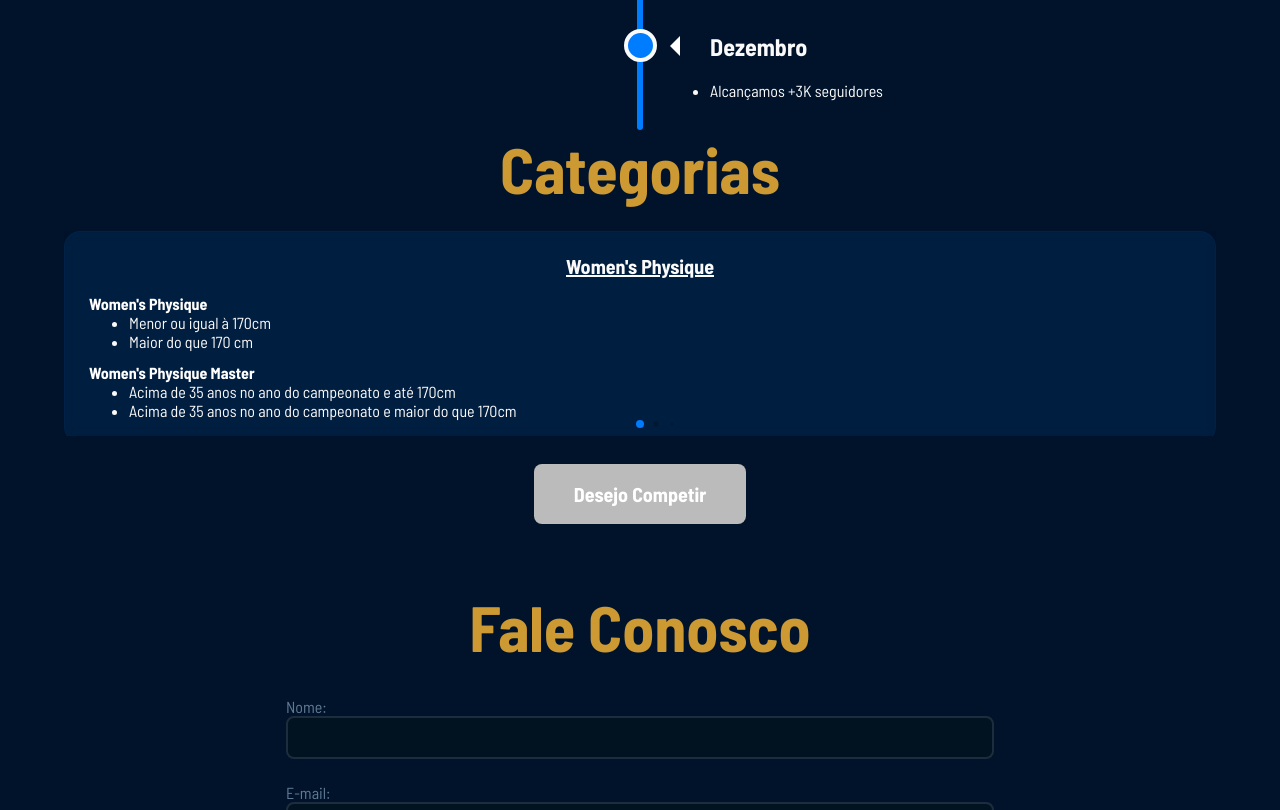
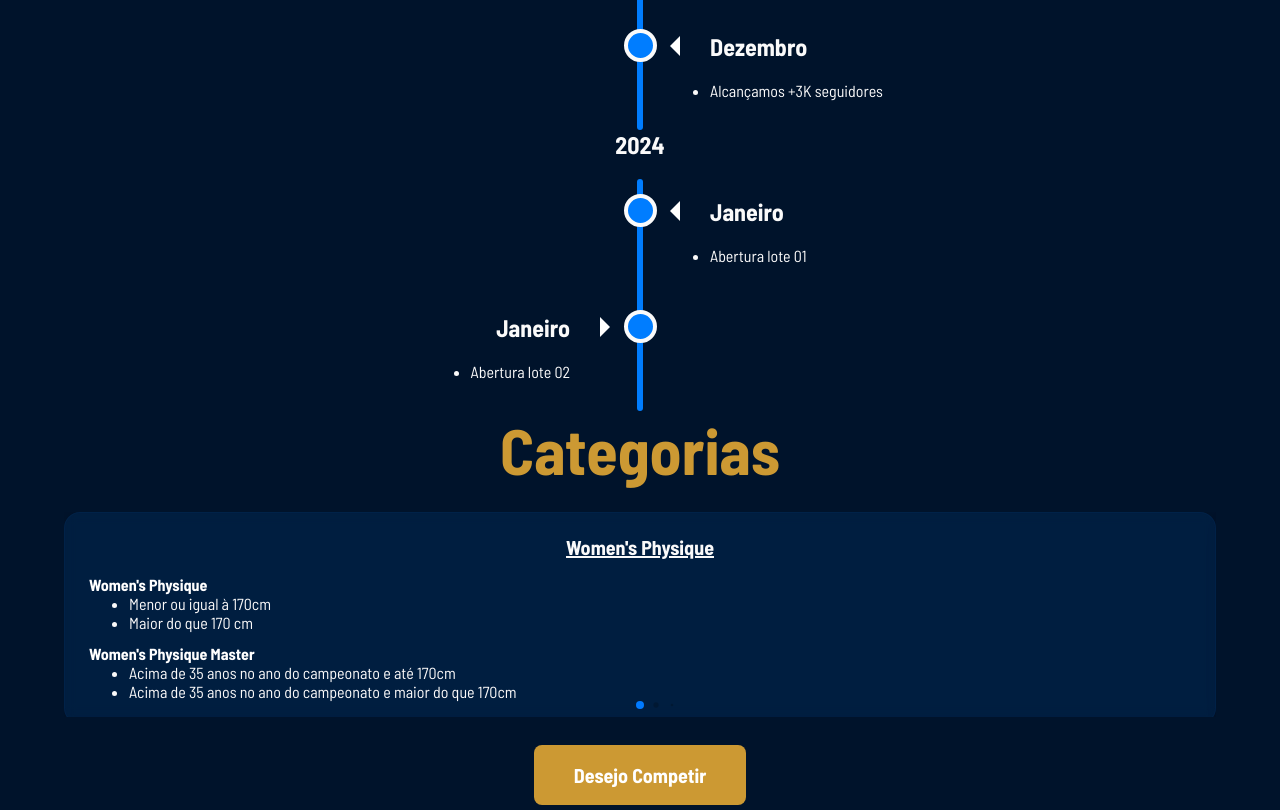
Before and after one commit to CarmoDev/Transmuscle, a React (Vite) app: page / in a window 1280 px wide. Shown: the part 1800-2610 px from the top of the page. Built offline with nearby package versions, Linux system fonts and the light colour scheme; what @mercadopago/sdk-react would draw is missing.

Commit message:
feat: :sparkles: Lote 2

```diff
--- a/src/Components/PaymentBrick/index.jsx
+++ b/src/Components/PaymentBrick/index.jsx
@@ -16,7 +16,6 @@ export default function Checkout({ amount, athleteForm, file }) {
 
   const customization = {
     paymentMethods: {
-      bankTransfer: "all",
       ticket: "all",
       creditCard: "all",
     },
--- a/src/Pages/Achivements/Components/Achieves.jsx
+++ b/src/Pages/Achivements/Components/Achieves.jsx
@@ -1,11 +1,15 @@
+/* eslint-disable react/prop-types */
 import "./styles.css";
 
-import achieves from "../utils/achieves";
+import achieves2023 from "../utils/achieves23";
+import achieves2024 from "../utils/achieves24";
 
-export default function Achieves() {
+export default function Achieves({ year }) {
   return (
     <div className="timeline">
-      {achieves.map((achieve, index) => (
+      {year === 2023 ? (
+        <>
+          {achieves2023.map((achieve, index) => (
             <div
               key={achieve.date}
               className={`container ${index % 2 !== 0 ? "left" : "right"}`}
@@ -20,6 +24,26 @@ export default function Achieves() {
               </div>
             </div>
           ))}
+        </>
+      ) : (
+        <>
+          {achieves2024.map((achieve, index) => (
+            <div
+              key={achieve.date}
+              className={`container ${index % 2 !== 0 ? "left" : "right"}`}
+            >
+              <div className="content">
+                <h2>{achieve.date}</h2>
+                <ul>
+                  {achieve.name.map((name, index) => (
+                    <li key={name + index}>{name}</li>
+                  ))}
+                </ul>
+              </div>
+            </div>
+          ))}
+        </>
+      )}
     </div>
   );
 }
--- a/src/Pages/Achivements/index.jsx
+++ b/src/Pages/Achivements/index.jsx
@@ -6,7 +6,9 @@ export default function Achivements() {
     <Container>
       <h1>Conquistas</h1>
       <h2>2023</h2>
-      <Achieves />
+      <Achieves year={2023} />
+      <h2>2024</h2>
+      <Achieves year={2024} />
     </Container>
   );
 }
--- /dev/null
+++ b/src/Pages/Achivements/utils/achieves24.js
@@ -0,0 +1,10 @@
+export default [
+  {
+    date: "Janeiro",
+    name: ["Abertura lote 01"],
+  },
+  {
+    date: "Janeiro",
+    name: ["Abertura lote 02"],
+  },
+];
--- a/src/Pages/Categories/index.jsx
+++ b/src/Pages/Categories/index.jsx
@@ -81,9 +81,7 @@ export default function Categories() {
         </Swiper>
       )}
 
-      <button disabled={true} onClick={() => navigate("/inscricao")}>
-        Desejo Competir
-      </button>
+      <button onClick={() => navigate("/inscricao")}>Desejo Competir</button>
     </Container>
   );
 }
--- a/src/Pages/Menu/index.jsx
+++ b/src/Pages/Menu/index.jsx
@@ -12,6 +12,7 @@ import {
 import { Link as LinkScroll } from "react-scroll";
 
 import Logo from "../../assets/images/GoldenM.png";
+import { Link } from "react-router-dom";
 
 export default function Menu() {
   const [menuOpen, setMenuOpen] = useState("");
@@ -66,9 +67,9 @@ export default function Menu() {
                 <p>Fale Conosco</p>
               </LinkScroll>
 
-              {/* <Link to="/inscricao">
+              <Link to="/inscricao">
                 <p>Inscreva-se</p>
-              </Link> */}
+              </Link>
             </OptionsList>
           </Sections>
         </HamburguerContainer>
@@ -110,9 +111,9 @@ export default function Menu() {
             </LinkScroll>
           </Options>
 
-          {/* <Link to="/inscricao">
+          <Link to="/inscricao">
             <p>Inscreva-se</p>
-          </Link> */}
+          </Link>
         </Container>
       )}
     </>
```
Also changed, not shown: src/Pages/Achivements/utils/achieves23.js (renamed from src/Pages/Achivements/utils/achieves.js). Lines whose indentation alone changed are shown as unchanged.
